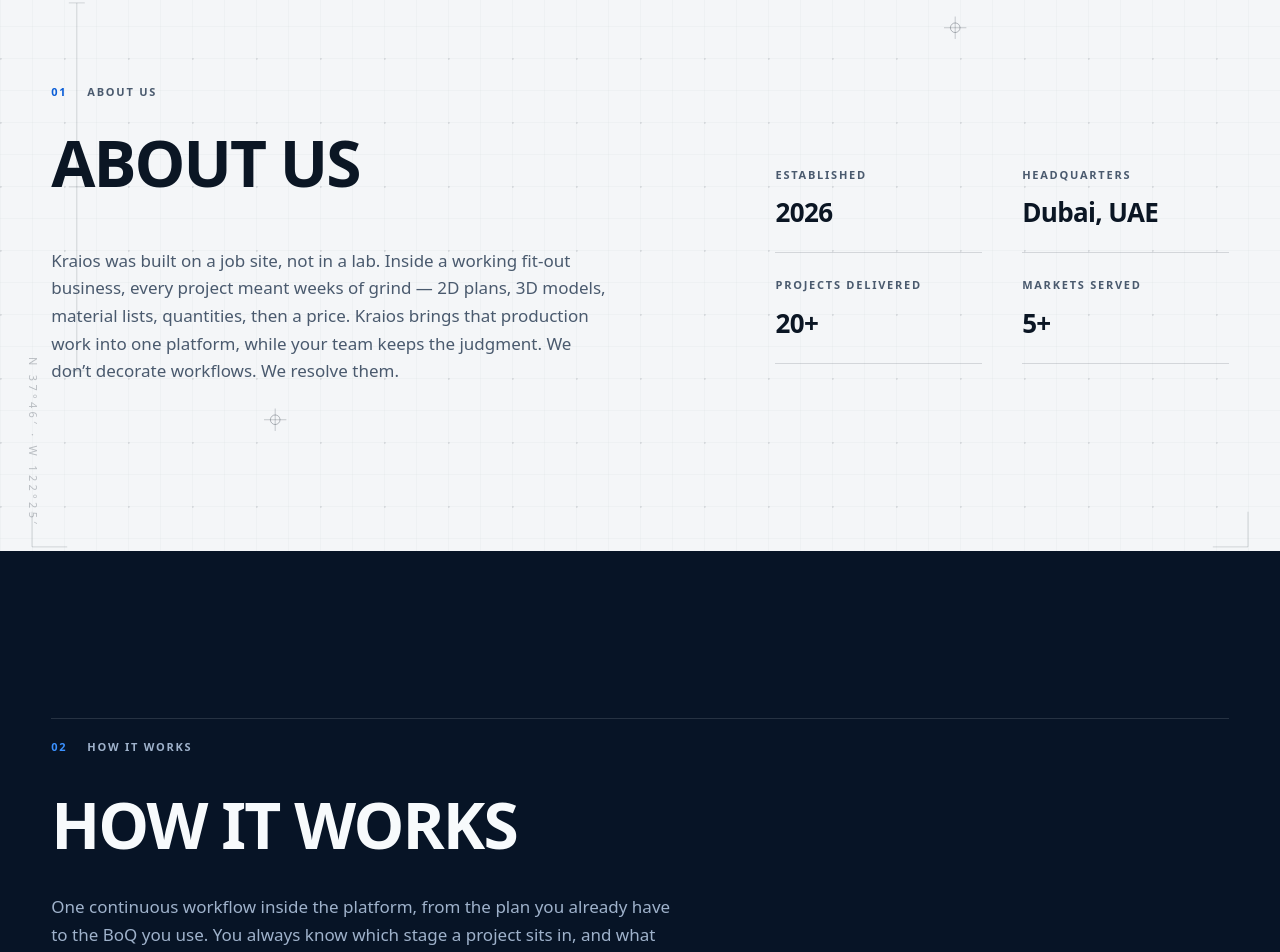
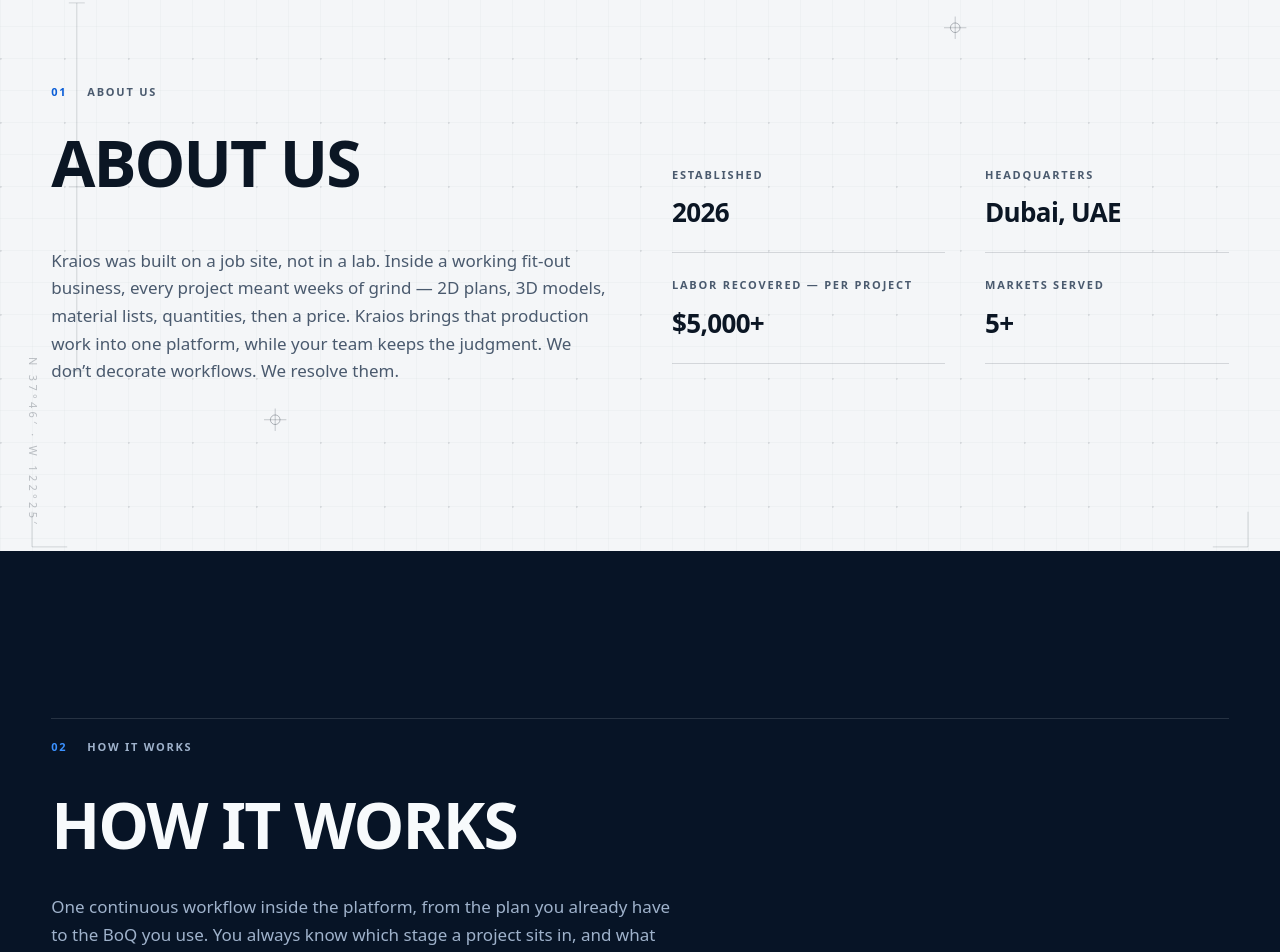
Before and after one commit to fadii-99/Kraios-FE, a React (Vite) app: page / in a window 1280 px wide. Shown: the part 882-1834 px from the top of the page. Built offline with nearby package versions, Linux system fonts and the light colour scheme.

Commit message:
Changes Done

```diff
--- a/src/components/sections/About.jsx
+++ b/src/components/sections/About.jsx
@@ -76,14 +76,14 @@
               with the paragraph's rather than its top edge. */}
           <dl
             data-about-copy
-            className="grid grid-cols-2 gap-x-10 self-start lg:col-span-5 lg:col-start-8 lg:-mt-20"
+            className="grid grid-cols-[1.12fr_1fr] gap-x-6 self-start sm:gap-x-8 lg:col-span-6 lg:col-start-7 lg:gap-x-10 lg:-mt-20"
           >
             {about.meta.map((item, i) => (
               <div
                 key={item.label}
                 className={`border-b border-[var(--tone-line)] pb-5 ${i < 2 ? 'pt-0' : 'pt-6'}`}
               >
-                <dt className="label-ui text-[var(--tone-muted)]">{item.label}</dt>
+                <dt className="label-ui text-[var(--tone-muted)] sm:whitespace-nowrap">{item.label}</dt>
                 {/* `tabular-nums`, not a monospace face: keeps the figures on a
                     common advance so the column stays aligned, without a second
                     typeface. */}
```
Also changed, not shown: src/lib/content.js.
